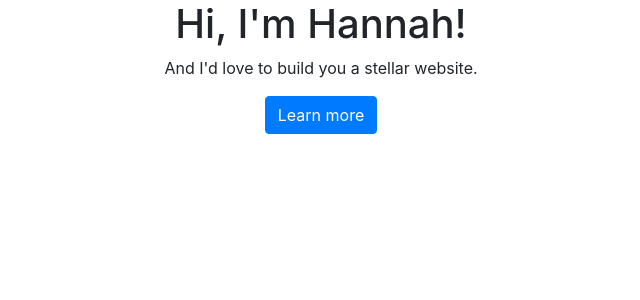
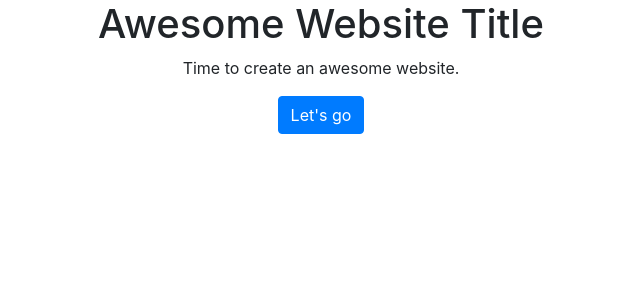
Before and after one commit to HannahStahl/hannahstahl, a React (Create React App) app: page / in a window 1280 px wide. Shown: the top 300 px of the page, without its empty margins (319-959 px from the left). Built offline with nearby package versions, Linux system fonts and the light colour scheme.

Commit message:
Added React Router DOM

```diff
--- a/package.json
+++ b/package.json
@@ -7,6 +7,7 @@
     "react": "^16.12.0",
     "react-bootstrap": "^1.0.0-beta.15",
     "react-dom": "^16.12.0",
+    "react-router-dom": "^5.1.2",
     "react-scripts": "3.2.0"
   },
   "scripts": {
--- a/src/App.js
+++ b/src/App.js
@@ -1,16 +1,7 @@
 import React from 'react';
-import Button from 'react-bootstrap/Button';
+import { withRouter } from 'react-router-dom';
+import Routes from './Routes';
 
-function App() {
-  return (
-    <div>
-      <h1>
-        {'Hi, I\'m Hannah!'}
-      </h1>
-      <p>{'And I\'d love to build you a stellar website.'}</p>
-      <Button>Learn more</Button>
-    </div>
-  );
-}
+const App = () => <Routes />;
 
-export default App;
+export default withRouter(App);
--- /dev/null
+++ b/src/Home.js
@@ -0,0 +1,12 @@
+import React from 'react';
+import Button from 'react-bootstrap/Button';
+
+const Home = () => (
+  <div>
+    <h1>Awesome Website Title</h1>
+    <p>Time to create an awesome website.</p>
+    <Button>{'Let\'s go'}</Button>
+  </div>
+);
+
+export default Home;
--- /dev/null
+++ b/src/Routes.js
@@ -0,0 +1,9 @@
+import React from 'react';
+import { Route, Switch } from 'react-router-dom';
+import Home from './Home';
+
+export default () => (
+  <Switch>
+    <Route component={Home} />
+  </Switch>
+);
--- a/src/index.js
+++ b/src/index.js
@@ -1,11 +1,12 @@
 import React from 'react';
 import ReactDOM from 'react-dom';
+import { BrowserRouter } from 'react-router-dom';
 import 'bootstrap/dist/css/bootstrap.min.css';
 import './index.css';
 import App from './App';
 import * as serviceWorker from './serviceWorker';
 
-ReactDOM.render(<App />, document.getElementById('root'));
+ReactDOM.render(<BrowserRouter><App /></BrowserRouter>, document.getElementById('root'));
 
 // If you want your app to work offline and load faster, you can change
 // unregister() to register() below. Note this comes with some pitfalls.
```
Also changed, not shown: 1 other file (tests, documents, lock files or other folders).
